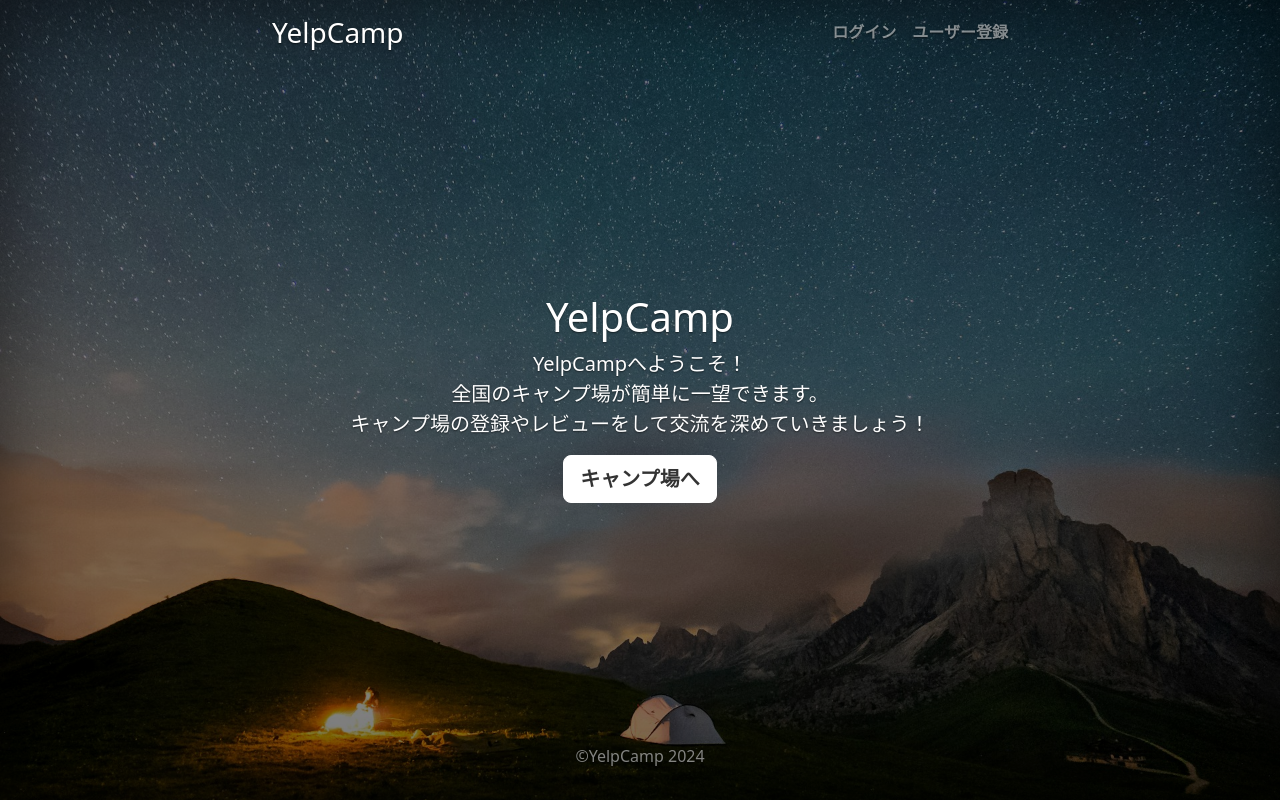
After one commit to yukimnb/yelpcamp-django, a Django app: page / in a window 1280 px wide. The commit adds this page. Run offline with Django 4.2, Linux system fonts and the light colour scheme.

Commit message:
indexページを作成

```diff
--- a/YelpCamp/YelpCamp/urls.py
+++ b/YelpCamp/YelpCamp/urls.py
@@ -15,6 +15,7 @@ Including another URLconf
     2. Add a URL to urlpatterns:  path('blog/', include('blog.urls'))
 """
 
+from campgrounds.views import Index
 from django.conf.urls.static import static
 from django.contrib import admin
 from django.urls import include, path
@@ -23,6 +24,7 @@ from . import settings
 
 urlpatterns = [
     path("admin/", admin.site.urls),
+    path("", Index.as_view(), name="index"),
     path("campgrounds/", include("campgrounds.urls")),
     path("accounts/", include("allauth.urls")),
 ]
--- a/YelpCamp/campgrounds/views.py
+++ b/YelpCamp/campgrounds/views.py
@@ -6,6 +6,10 @@ from django.views import generic
 from utils.mapbox_api import get_forward_geocoding
 
 from .models import Campground, Review
+
+
+class Index(generic.TemplateView):
+    template_name = "campgrounds/index.html"
 
 
 class ListCampground(generic.ListView):
--- /dev/null
+++ b/YelpCamp/static/css/index.css
@@ -0,0 +1,32 @@
+body {
+  height: 100vh;
+  background-image: linear-gradient(rgba(0, 0, 0, 0.5), rgba(0, 0, 0, 0.5)), url(../img/index.jpg);
+  background-size: cover;
+  background-position: center;
+  text-shadow: 0 0.05rem 0.1rem rgba(0, 0, 0, 0.5);
+  box-shadow: inset 0 0 5rem rgba(0, 0, 0, 0.5);
+}
+
+.cover-container {
+  max-width: 60vw;
+}
+
+.nav-link {
+  padding: 0.25rem 0;
+  font-weight: 700;
+  color: rgba(255, 255, 255, 0.5);
+  margin-left: 1rem;
+  border-bottom: 0.25rem solid transparent;
+}
+
+.nav-link:hover {
+  color: rgba(255, 255, 255, 0.5);
+  border-bottom: 0.25rem solid rgba(255, 255, 255, 0.5);
+}
+
+.btn-secondary,
+.btn-secondary:hover {
+  color: #333;
+  font-weight: 700;
+  text-shadow: none;
+}
--- /dev/null
+++ b/YelpCamp/templates/campgrounds/index.html
@@ -0,0 +1,48 @@
+{% load static %}
+<!DOCTYPE html>
+<html>
+  <head>
+    <meta charset="UTF-8" />
+    <meta name="viewport" content="width=device-width, initial-scale=1.0" />
+    <title>YelpCamp</title>
+    <link href="https://cdn.jsdelivr.net/npm/bootstrap@5.3.0/dist/css/bootstrap.min.css"
+          rel="stylesheet"
+          integrity="sha384-9ndCyUaIbzAi2FUVXJi0CjmCapSmO7SnpJef0486qhLnuZ2cdeRhO02iuK6FUUVM"
+          crossorigin="anonymous" />
+    <link rel="stylesheet" href="{% static 'css/index.css' %}" />
+  </head>
+  <body class="d-flex text-center text-white bg-dark">
+    <div class="cover-container d-flex w-100 h-100 p-3 mx-auto flex-column">
+      <header class="mb-auto">
+        <div>
+          <h3 class="float-md-start mb-0">YelpCamp</h3>
+          <nav class="nav nav-masthead justify-content-center float-md-end">
+            {% if user.is_authenticated %}
+              <a class="nav-link" href="{% url 'account_logout' %}">ログアウト</a>
+            {% else %}
+              <a class="nav-link" href="{% url 'account_login' %}">ログイン</a>
+              <a class="nav-link" href="{% url 'account_signup' %}">ユーザー登録</a>
+            {% endif %}
+          </nav>
+        </div>
+      </header>
+      <main class="px-3">
+        <h1>YelpCamp</h1>
+        <p class="lead">
+          YelpCampへようこそ！
+          <br />
+          全国のキャンプ場が簡単に一望できます。
+          <br />
+          キャンプ場の登録やレビューをして交流を深めていきましょう！
+        </p>
+        <a href="{% url 'campgrounds:list' %}"
+           class="btn btn-lg btn-secondary fw-bold border-white bg-white">キャンプ場へ</a>
+      </main>
+      <footer class="mt-auto text-white-50">
+        <p>&copy;YelpCamp 2024</p>
+      </footer>
+      <script src="https://cdn.jsdelivr.net/npm/bootstrap@5.3.0/dist/js/bootstrap.bundle.min.js"
+              integrity="sha384-geWF76RCwLtnZ8qwWowPQNguL3RmwHVBC9FhGdlKrxdiJJigb/j/68SIy3Te4Bkz"
+              crossorigin="anonymous"></script>
+    </body>
+  </html>
--- a/YelpCamp/templates/layouts/navbar.html
+++ b/YelpCamp/templates/layouts/navbar.html
@@ -1,6 +1,6 @@
 <nav class="navbar sticky-top navbar-expand-lg navbar-dark bg-dark">
   <div class="container-fluid">
-    <a class="navbar-brand" href="#">YelpCamp</a>
+    <a class="navbar-brand" href="{% url "index" %}">YelpCamp</a>
     <button class="navbar-toggler ms-auto"
             type="button"
             data-bs-toggle="collapse"
@@ -12,7 +12,6 @@
     </button>
     <div class="collapse navbar-collapse" id="navbarNavAltMarkup">
       <div class="navbar-nav">
-        <a class="nav-link" href="/">ホーム</a>
         <a class="nav-link" href="{% url 'campgrounds:list' %}">キャンプ場一覧</a>
         <a class="nav-link" href="{% url 'campgrounds:create' %}">キャンプ場作成</a>
       </div>
```
Also changed, not shown: YelpCamp/static/img/index.jpg (added).
